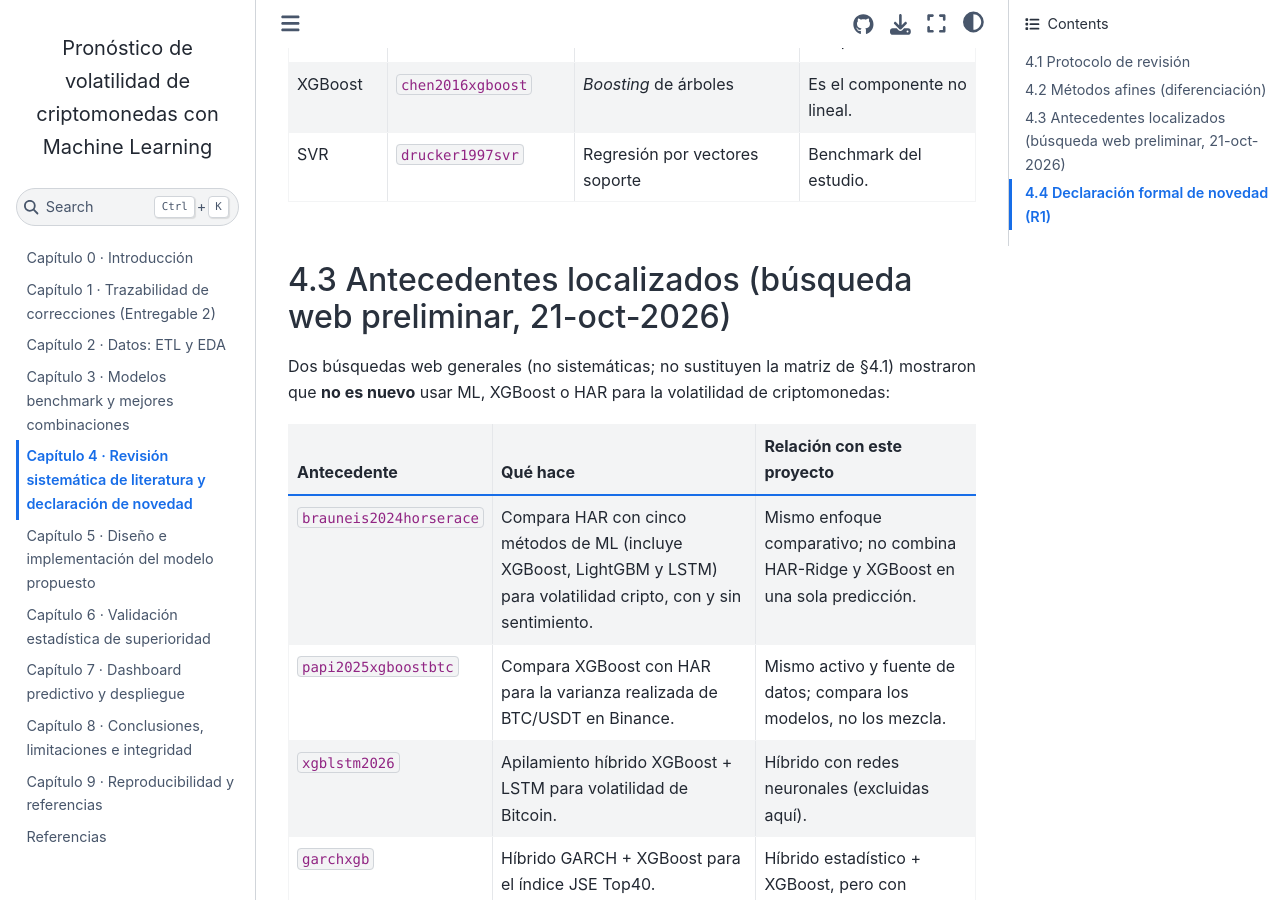
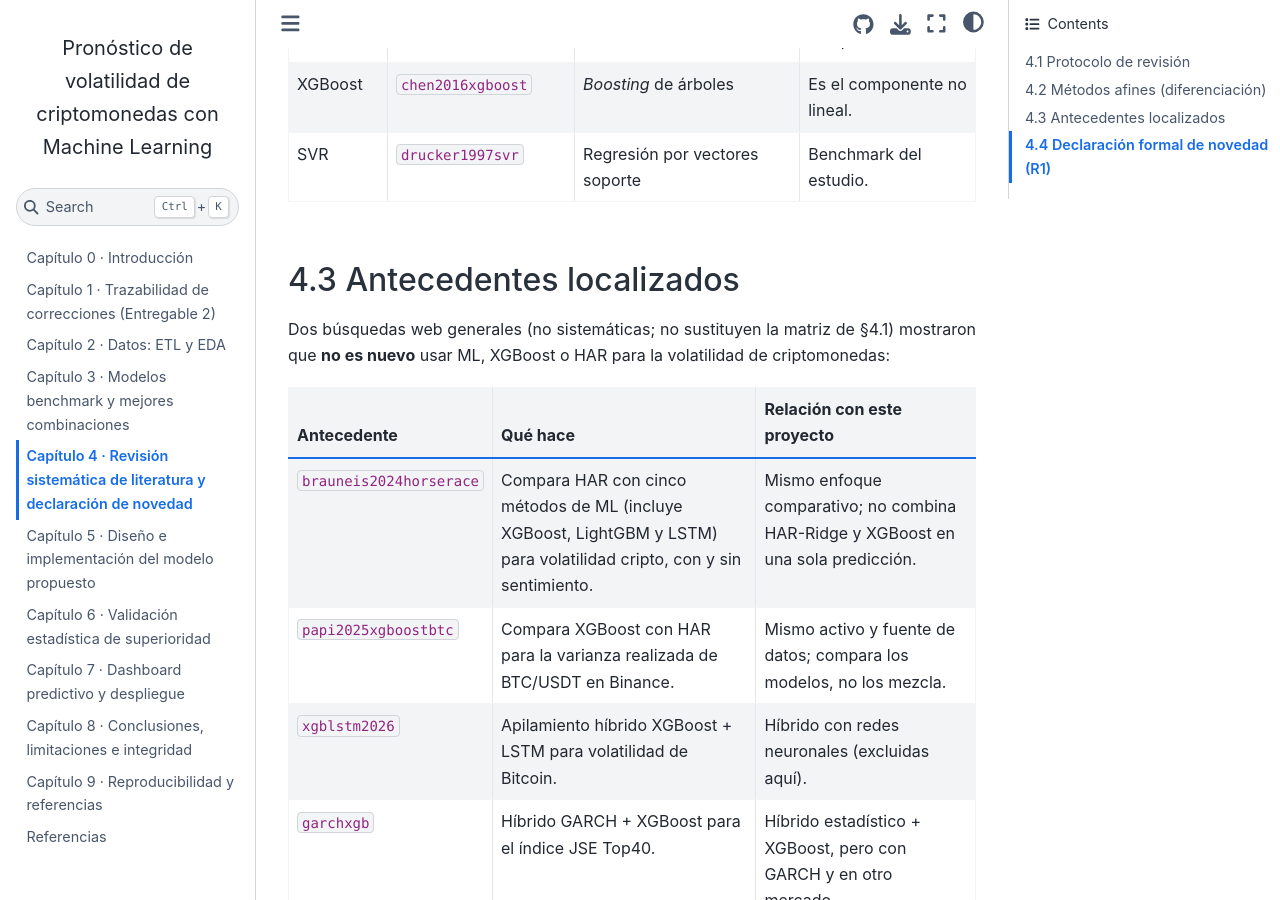
Before and after one commit to Bernal023/MachineLearning_202630, a Jupyter Book: the page built from book/cap04_literatura_novedad.md, in a window 1280 px wide and 900 px high, scrolled down 1158 px. Built offline with Jupyter Book 1.0.4 settings and Sphinx 7.4.7 and the Sphinx Book theme 1.1.4, drawn with Linux system fonts in a browser that asks for light colours; cross-references to code outside the pages are shown as plain code.

```diff
--- a/book/cap04_literatura_novedad.md
+++ b/book/cap04_literatura_novedad.md
@@ -52,7 +52,7 @@ Matriz de novedad (muestra de 8 de 20 filas; 4 bases × 5 cadenas). Los recuento
 | XGBoost | {cite}`chen2016xgboost` | *Boosting* de árboles | Es el componente no lineal. |
 | SVR | {cite}`drucker1997svr` | Regresión por vectores soporte | Benchmark del estudio. |
 
-## 4.3 Antecedentes localizados (búsqueda web preliminar, 21-oct-2026)
+## 4.3 Antecedentes localizados
 
 Dos búsquedas web generales (no sistemáticas; no sustituyen la matriz de §4.1) mostraron que **no es nuevo** usar ML, XGBoost o HAR para
 la volatilidad de criptomonedas:
```
